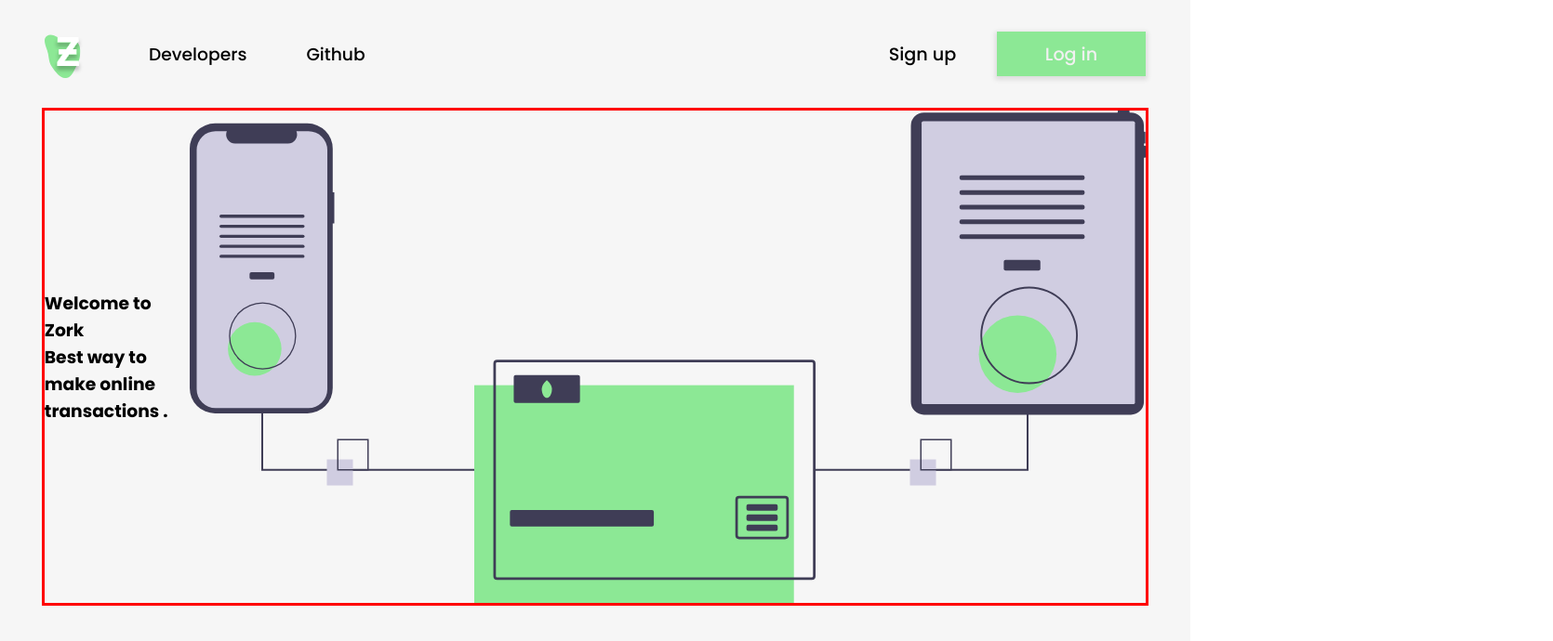
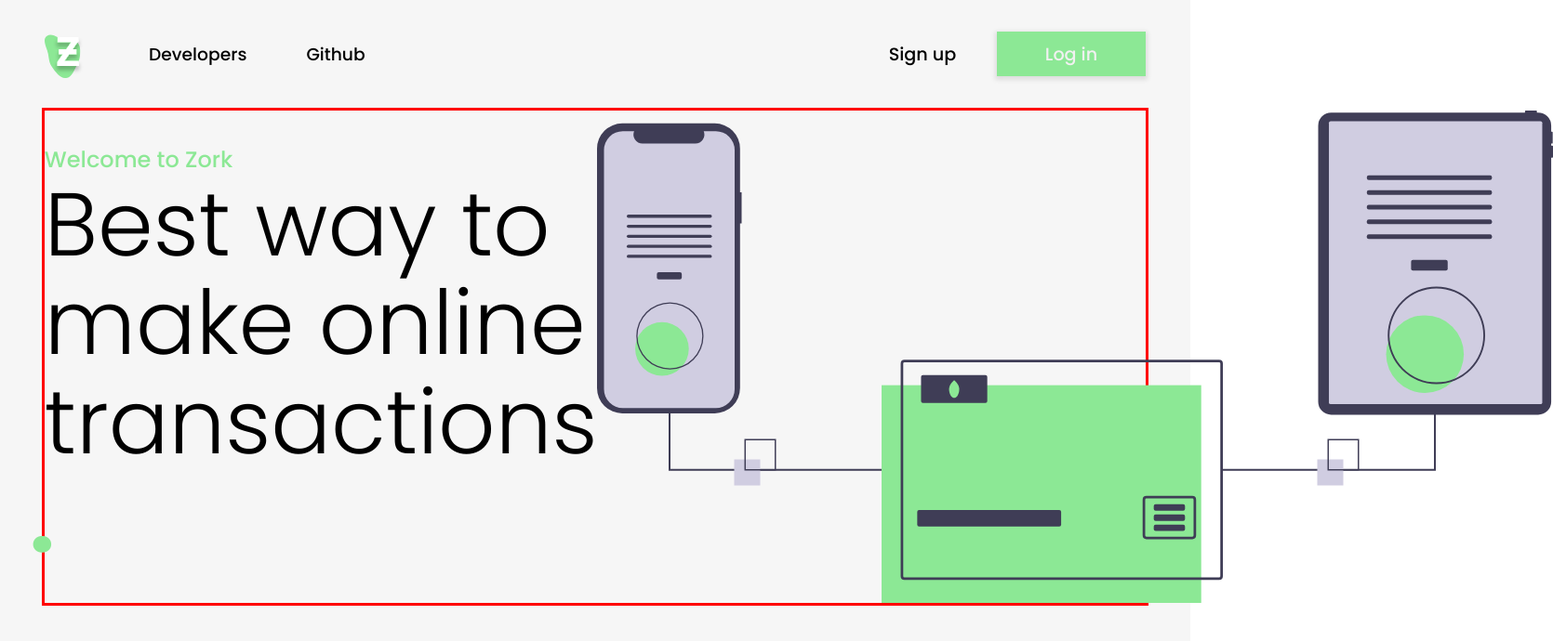
Before and after one commit to wetrustinprize/zork-frontend, a Next.js app: page /landing in a window 1280 px wide. Shown: the top 690 px of the page at 93% size, 1670 px wide, since content can reach past the window. Built offline with nearby package versions, Linux system fonts and the light colour scheme.

Commit message:
Section created with illustration

```diff
--- a/src/pages/_document.tsx
+++ b/src/pages/_document.tsx
@@ -10,7 +10,7 @@ export default class MyDocument extends Document {
           <link rel="preconnect" href="https://fonts.gstatic.com" />
           <meta charSet="utf-8" />
           <link
-            href="https://fonts.googleapis.com/css2?family=Poppins:wght@400;500;700&display=swap"
+            href="https://fonts.googleapis.com/css2?family=Poppins:wght@300;400;500;700&display=swap"
             rel="stylesheet"
           ></link>
         </Head>
--- a/src/pages/landing/styles.module.scss
+++ b/src/pages/landing/styles.module.scss
@@ -10,5 +10,26 @@
         border: 3px solid red;
         align-items: center;
         justify-content: space-between;
+
+        >aside{
+            display: block;
+            >h3{
+                color: var(--green-500);
+                font-weight: 500;
+                font-size: 1.5rem;
+            }
+
+            >h1{
+                font-size: 6rem;
+                font-weight: 300;
+                line-height: 111.5%;
+
+                >span{
+                    color: var(--green-500);
+                    font-weight: 600;
+                    margin-left: -1rem;
+                }
+            }
+        }
     }
 }
```
